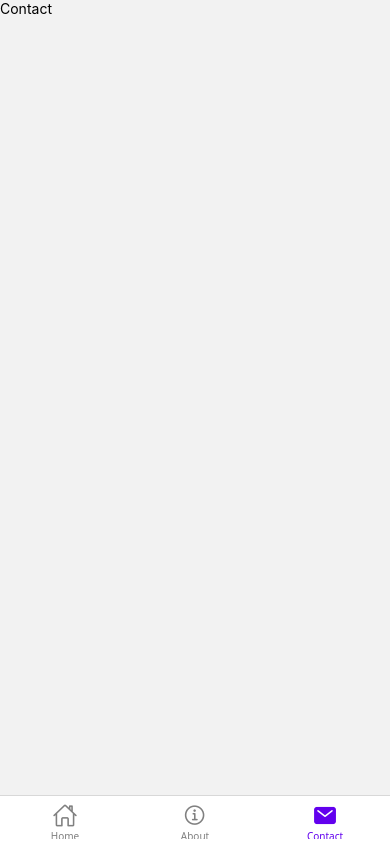
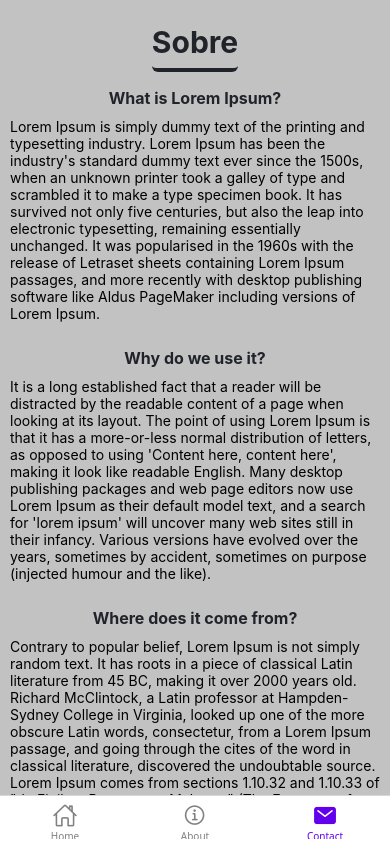
Before and after one commit to LucasPires192/materia-mobile-3, a React Native app in the folder aula01/: screen /Contact in a window 390 px wide. Built offline with nearby package versions, Linux system fonts and the light colour scheme.

Commit message:
feat: adicao da pagina Contact

```diff
--- a/aula01/pages/Contact.js
+++ b/aula01/pages/Contact.js
@@ -1,11 +1,69 @@
-import { Text, Image, ScrollView, StyleSheet } from 'react-native';
+import { Text, Image, View, ScrollView, StyleSheet } from 'react-native';
 
 const Contact = () => {
     return (
-        <ScrollView>
-            <Text>Contact</Text>
-        </ScrollView>
-    )
-}
+        <ScrollView style={styles.container}>
+                            <View style={styles.content}>
+                                <Text style={styles.title}>Sobre</Text>
+                                 <Image
+                                    source={require('../img/etec.jpeg')}
+                                    style={styles.etec}
+                                    resizeMode="cover"
+                                />
+                                <Text style={styles.subTitle}>What is Lorem Ipsum?</Text>
+                                <Text style={styles.describe}>
+                                    Lorem Ipsum is simply dummy text of the printing and typesetting industry. Lorem Ipsum has been the industry's standard dummy text ever since the 1500s, when an unknown printer took a galley of type and scrambled it to make a type specimen book. It has survived not only five centuries, but also the leap into electronic typesetting, remaining essentially unchanged. It was popularised in the 1960s with the release of Letraset sheets containing Lorem Ipsum passages, and more recently with desktop publishing software like Aldus PageMaker including versions of Lorem Ipsum.
+                                </Text>
+                                <Text style={styles.subTitle}>Why do we use it?</Text>
+                                <Text style={styles.describe}>
+                                    It is a long established fact that a reader will be distracted by the readable content of a page when looking at its layout. The point of using Lorem Ipsum is that it has a more-or-less normal distribution of letters, as opposed to using 'Content here, content here', making it look like readable English. Many desktop publishing packages and web page editors now use Lorem Ipsum as their default model text, and a search for 'lorem ipsum' will uncover many web sites still in their infancy. Various versions have evolved over the years, sometimes by accident, sometimes on purpose (injected humour and the like).
+                                </Text>
+                                <Text style={styles.subTitle}>Where does it come from?</Text>
+                                <Text style={styles.describe}>
+                                    Contrary to popular belief, Lorem Ipsum is not simply random text. It has roots in a piece of classical Latin literature from 45 BC, making it over 2000 years old. Richard McClintock, a Latin professor at Hampden-Sydney College in Virginia, looked up one of the more obscure Latin words, consectetur, from a Lorem Ipsum passage, and going through the cites of the word in classical literature, discovered the undoubtable source. Lorem Ipsum comes from sections 1.10.32 and 1.10.33 of "de Finibus Bonorum et Malorum" (The Extremes of Good and Evil) by Cicero, written in 45 BC. This book is a treatise on the theory of ethics, very popular during the Renaissance. The first line of Lorem Ipsum, "Lorem ipsum dolor sit amet..", comes from a line in section 1.10.32.
+                                    The standard chunk of Lorem Ipsum used since the 1500s is reproduced below for those interested. Sections 1.10.32 and 1.10.33 from "de Finibus Bonorum et Malorum" by Cicero are also reproduced in their exact original form, accompanied by English versions from the 1914 translation by H. Rackham.
+                                </Text>
+                            </View>
+                        </ScrollView>
+                    );
+        };
+
+        const styles = StyleSheet.create({
+            container: {
+                    flex: 1,
+                    backgroundColor: '#c2c2c2ff',
+                },
+                content: {
+                    flex: 1,
+                    alignItems: 'center',
+                },
+                title: {
+                    marginTop: 16,
+                    paddingVertical: 8,
+                    borderBottomWidth: 4,
+                    borderColor: '#20232a',
+                    borderRadius: 6,
+                    color: '#20232a',
+                    textAlign: 'center',
+                    fontSize: 30,
+                    fontWeight: 'bold',
+                },
+                subTitle: {
+                    marginTop: 16,
+                    color: '#20232a',
+                    textAlign: 'center',
+                    fontSize: 16,
+                    fontWeight: 'bold',
+                },
+                describe: {
+                    padding: 10,
+                },
+                etec: {
+                    width: '300',
+                    height: '300',
+                    marginTop: '30',
+                    borderRadius: 10,
+                }
+        });
 
 export default Contact;
```
